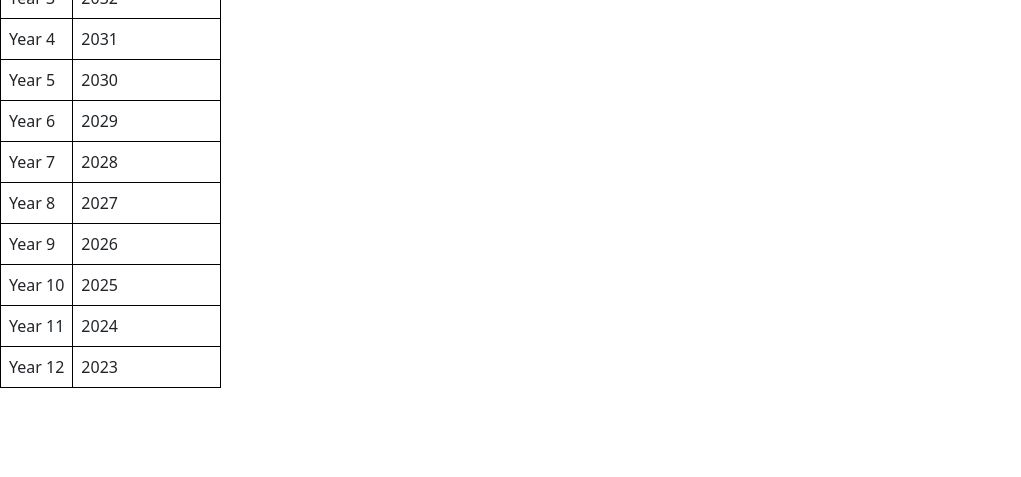
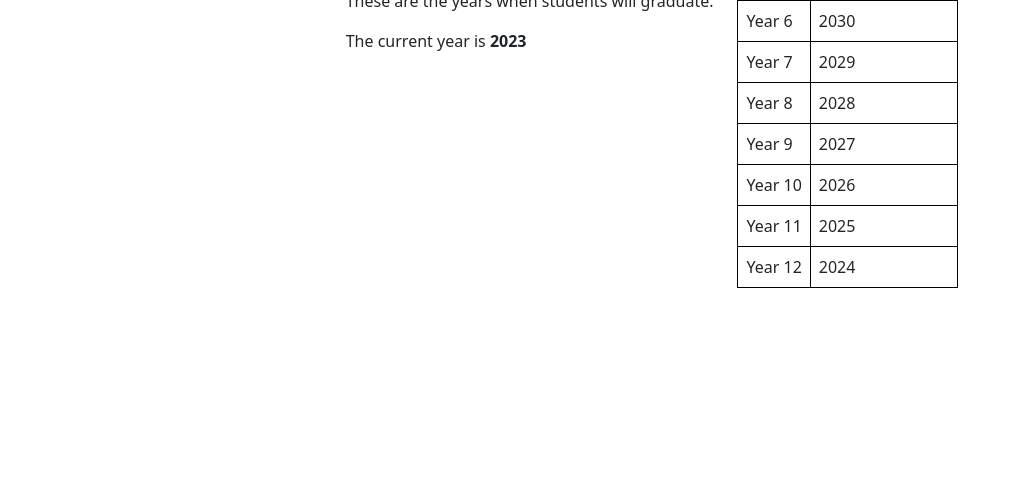
Before and after one commit to rcdjames/GradYears, a plain HTML site: page index.html in a window 1280 px wide. Shown: the part 323-800 px from the top of the page, without its empty margins (0-1021 px from the left). Drawn offline with nearby package versions, Linux system fonts and the light colour scheme.

Commit message:
fix formatting and refactor year calcs

```diff
--- a/index.html
+++ b/index.html
@@ -3,11 +3,15 @@
   <head>
     <title> NGS - Grad Years Calculator</title>
     <link href="https://cdn.jsdelivr.net/npm/bootstrap@5.3.0/dist/css/bootstrap.min.css" rel="stylesheet" crossorigin="anonymous">
+    <link rel="stylesheet" type="text/css" href="styles.css">
   <body>
+    <div class="contentBlock d-flex flex-grow-1 justify-content-center align-items-center" style="padding: 36px">
+      <div style="padding: 24px;">
         <h1>Graduating Years</h1>
-    <p>these are the years when students will graduate</p>
+        <p>These are the years when students will graduate.</p>
         <p id="currentYearIs"></p>
         <p id="gradTable"></p>
+      </div>
         <table>
           <tr><th>Class</th><th>Graduation Year</th></tr>
           <tr><td>KG</td><td id=kgGradYear></td></tr>
@@ -24,42 +28,28 @@
           <tr><td>Year 11</td><td id=y11GradYear></td></tr>
           <tr><td>Year 12</td><td id=y12GradYear></td></tr>
         </table>
+      </div>
   </body>
-  <style>
-    table, th, td { border: 1px solid black; padding: 8px}
-    td:hover { background-color: black; color: white }
-  </style>
   </head>
   <script src="https://cdn.jsdelivr.net/npm/bootstrap@5.3.0/dist/js/bootstrap.bundle.min.js" crossorigin="anonymous"></script>
   <script>
+    // get the current year in format YYYY
     var currentYear = new Date().getFullYear();
-    var y12 = currentYear;
-    var y11 = y12 + 1;
-    var y10 = y11 + 1;
-    var y9 = y10 + 1;
-    var y8 = y9 + 1;
-    var y7 = y8 + 1;
-    var y6 = y7 + 1;
-    var y5 = y6 + 1;
-    var y4 = y5 + 1;
-    var y3 = y4 + 1;
-    var y2 = y3 + 1;
-    var y1 = y2 + 1;
-    var kg = y1 + 1;
 
-    document.getElementById("currentYearIs").innerHTML = "the current year is " + currentYear
-    document.getElementById("kgGradYear").innerText = kg;
-    document.getElementById("y1GradYear").innerText = y1;
-    document.getElementById("y2GradYear").innerText = y2;
-    document.getElementById("y3GradYear").innerText = y3;
-    document.getElementById("y4GradYear").innerText = y4;
-    document.getElementById("y5GradYear").innerText = y5;
-    document.getElementById("y6GradYear").innerText = y6;
-    document.getElementById("y7GradYear").innerText = y7;
-    document.getElementById("y8GradYear").innerText = y8;
-    document.getElementById("y9GradYear").innerText = y9;
-    document.getElementById("y10GradYear").innerText = y10;
-    document.getElementById("y11GradYear").innerText = y11;
-    document.getElementById("y12GradYear").innerText = y12;
+    // update table elements with calculated graduation years
+    document.getElementById("currentYearIs").innerHTML = "The current year is " + "<b>" + currentYear + "</b>"
+    document.getElementById("kgGradYear").innerText = currentYear + 13;
+    document.getElementById("y1GradYear").innerText = currentYear + 12;
+    document.getElementById("y2GradYear").innerText = currentYear + 11;
+    document.getElementById("y3GradYear").innerText = currentYear + 10;
+    document.getElementById("y4GradYear").innerText = currentYear + 9;
+    document.getElementById("y5GradYear").innerText = currentYear + 8;
+    document.getElementById("y6GradYear").innerText = currentYear + 7;
+    document.getElementById("y7GradYear").innerText = currentYear + 6;
+    document.getElementById("y8GradYear").innerText = currentYear + 5;
+    document.getElementById("y9GradYear").innerText = currentYear + 4;
+    document.getElementById("y10GradYear").innerText = currentYear + 3;
+    document.getElementById("y11GradYear").innerText = currentYear + 2;
+    document.getElementById("y12GradYear").innerText = currentYear + 1;
   </script>
 </html>
--- a/styles.css
+++ b/styles.css
@@ -0,0 +1,2 @@
+table, th, td { border: 1px solid black; padding: 8px}
+td:hover { background-color: cornflowerblue; color: white }
```
Lines whose indentation alone changed are shown as unchanged.
